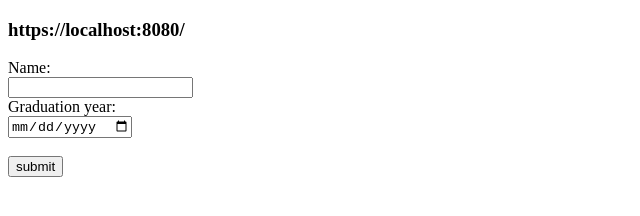
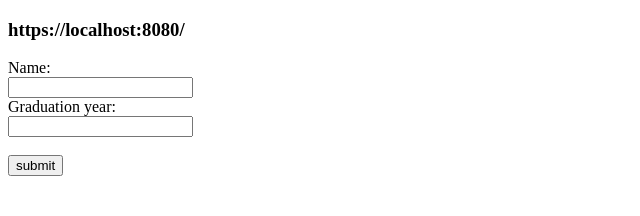
Before and after one commit to acciojob/sharable-urls-MishraAbhishek07, a website: page main.html in a window 1280 px wide. Shown: the whole page, without its empty margins (0-640 px from the left). Drawn offline with Linux system fonts and the light colour scheme.

Commit message:
created a submission

```diff
--- a/main.html
+++ b/main.html
@@ -8,7 +8,7 @@
 	<label for="name">Name:</label><br>
 	<input type="text" id='name' name="name"><br>
 	<label for="year">Graduation year:</label><br>
-	<input type="date" id="year" name="year"><br><br>
+	<input type="number" id="year" name="year"><br><br>
 	<button id="button">submit</button>
 
 
```
